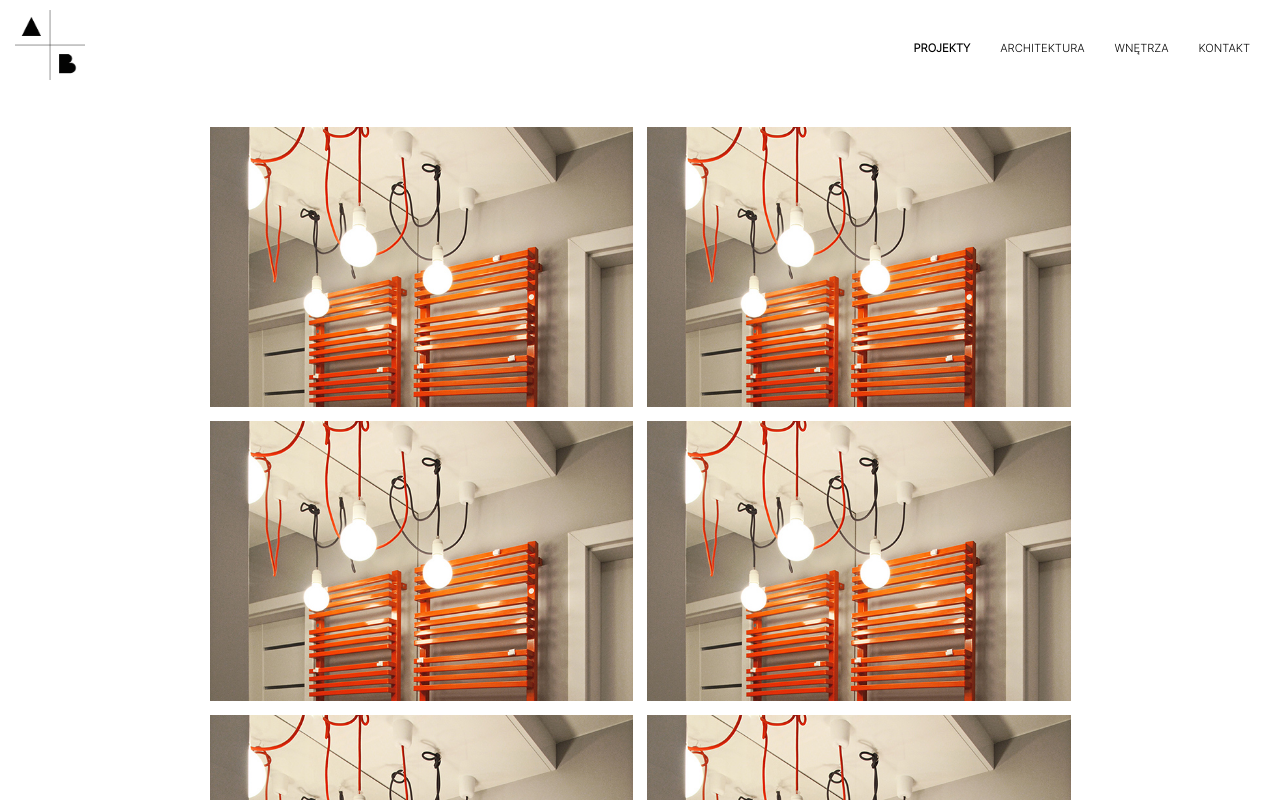
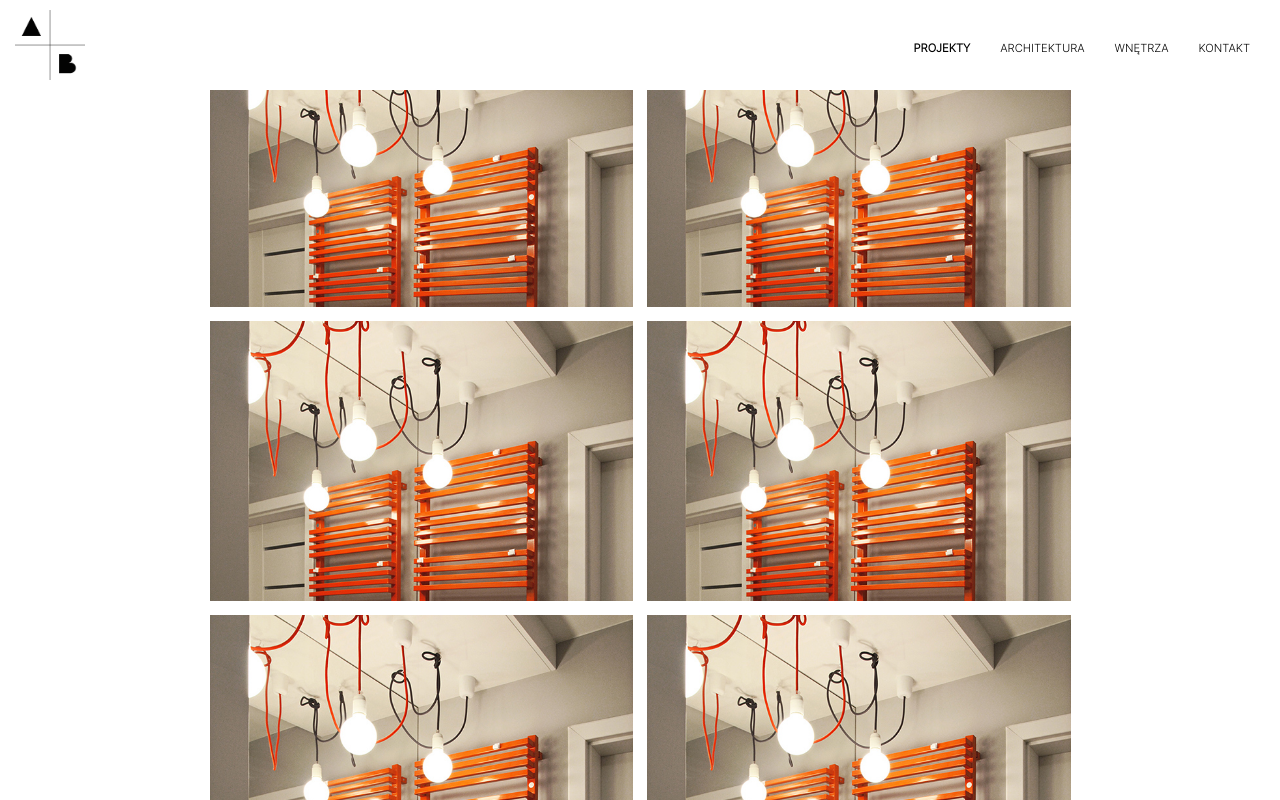
Before and after one commit to wrogoz/Architektura_A-B, a React (Create React App) app: page /projekty in a window 1280 px wide. Shown: the top 800 px of the page. Built offline with nearby package versions, Linux system fonts and the light colour scheme.

Commit message:
content wrapper resized

```diff
--- a/src/App.js
+++ b/src/App.js
@@ -90,6 +90,6 @@ const StyledContainer = styled(Container)`
   }
 `;
 const ContentWrapper = styled.div`
-  margin-top:100px;
+
 `
 export default App;
--- a/src/components/entries-elements/desktopEntries.jsx
+++ b/src/components/entries-elements/desktopEntries.jsx
@@ -36,6 +36,7 @@ const DesktopEntriesContainer = styled(Row)`
   width:70%;
   margin:0 auto;
 
+
 `
 
 export default DesktopEntries
--- a/src/components/navigation/menu.jsx
+++ b/src/components/navigation/menu.jsx
@@ -27,6 +27,8 @@ useEffect(() => {
         <MenuLink to="/kontakt">kontakt</MenuLink>
       </li>
 
+
+
     </Ul>
   );
 };
@@ -55,8 +57,5 @@ const MenuLink = styled(NavLink)`
   font-weight:bold;
 }
 `;
-const SocialIcon = styled.i`
 
-
-`;
 export default Menu;
--- a/src/components/singleProjectComponent/singleProjectDetails.jsx
+++ b/src/components/singleProjectComponent/singleProjectDetails.jsx
@@ -60,12 +60,15 @@ const SingleProject = (props) => {
   );
 };
 const SingleProjectContainer = styled.section`
+
   @media (min-width: 800px) {
+
     display: flex;
     justify-content: center;
   }
 `;
 const DescriptionRow = styled(Row)`
+
   @media (min-width: 800px) {
     width: 25%;
     position: absolute;
```
